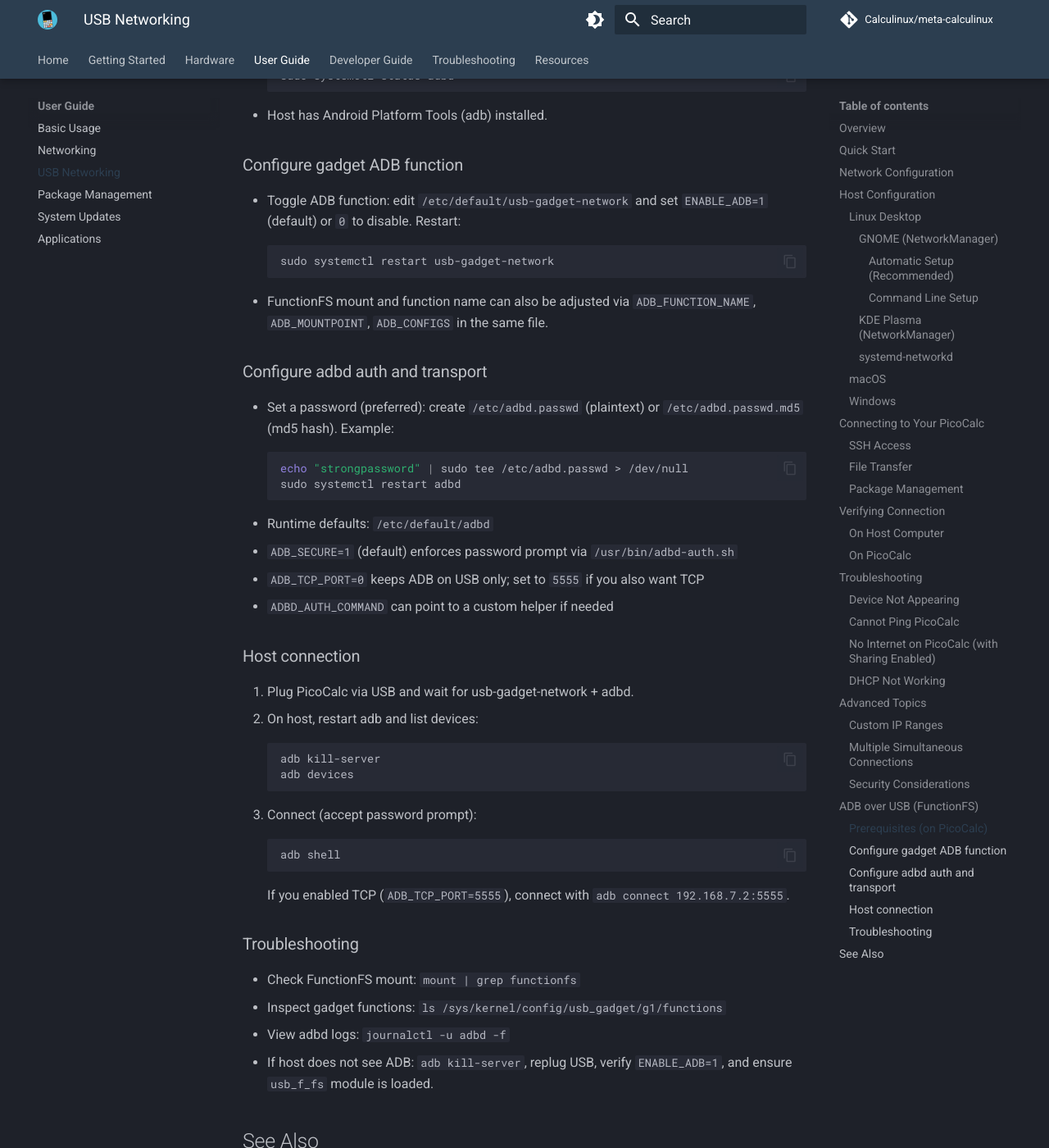
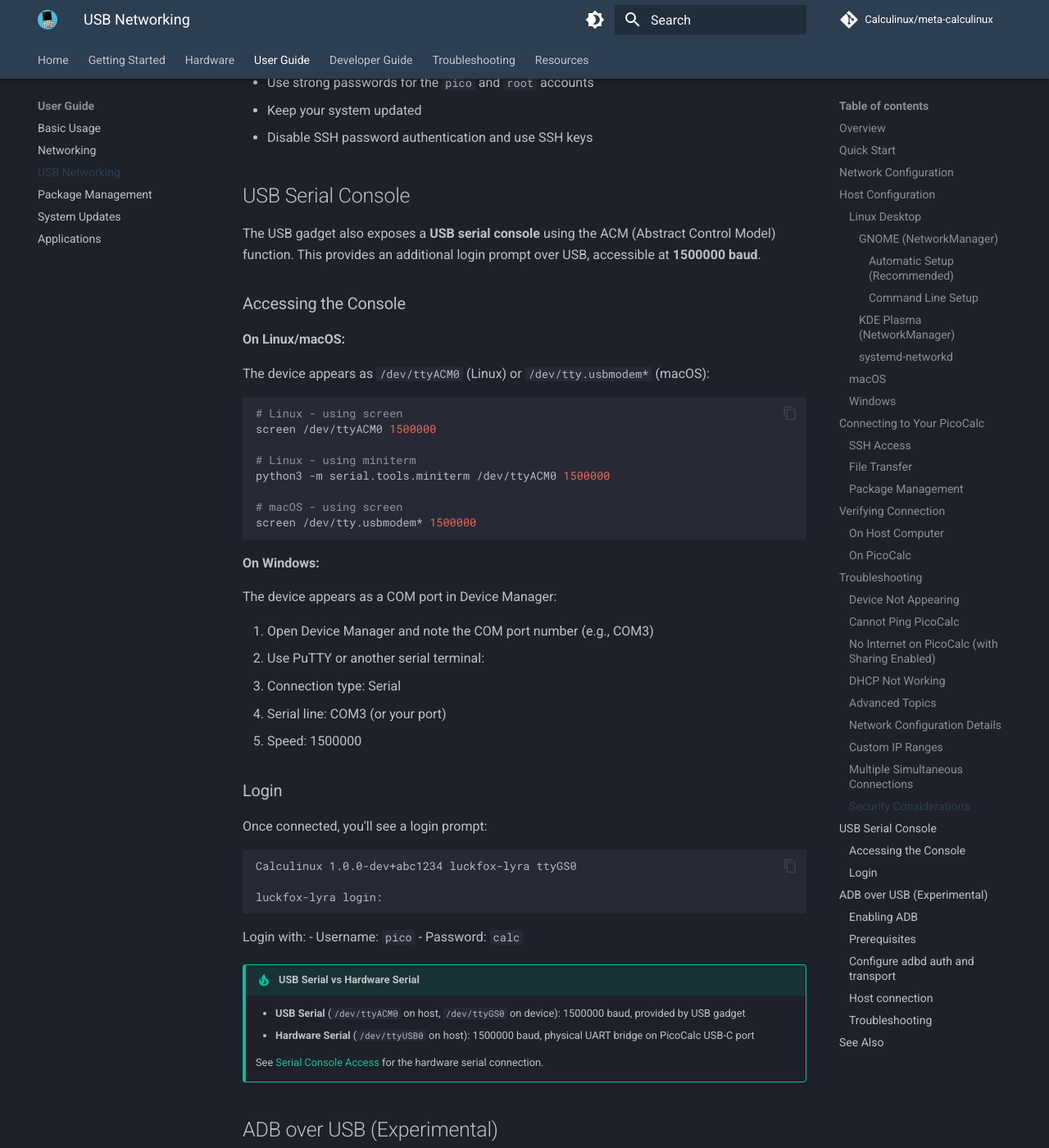
Before and after one commit to Calculinux/docs, an MkDocs documentation site: the page built from docs/user-guide/usb-networking.md, in a window 1280 px wide and 1400 px high, scrolled down 11841 px. Shown: the whole window at 82% size. Built offline with MkDocs 1.6.1 and Material for MkDocs 9.7.7, drawn with Linux system fonts in a browser that asks for light colours; comment, search, counter and statistics services are not loaded; some of the changed text lies outside the part shown.

Commit message:
Update documentation for USB networking and serial console access

````diff
--- a/docs/user-guide/usb-networking.md
+++ b/docs/user-guide/usb-networking.md
@@ -439,11 +439,35 @@
 
 4. **Fallback to static IP** - PicoCalc will use 192.168.7.2 if DHCP fails
 
-## Advanced Topics
+### Advanced Topics
+
+### Network Configuration Details
+
+The PicoCalc uses **dual IP addressing** for maximum compatibility:
+
+- **Static IP**: `192.168.7.2/24` - Always available as a fallback
+- **DHCP**: Automatically acquires an IP when the host provides DHCP (via internet sharing)
+
+This configuration is handled by systemd-networkd and is defined in `/lib/systemd/network/usb0.network`:
+
+```ini
+[Match]
+Name=usb0
+
+[Network]
+Address=192.168.7.2/24
+DHCP=yes
+```
+
+When internet sharing is enabled on the host:
+- The PicoCalc will acquire a second IP via DHCP (e.g., `10.42.0.247/24` on Linux)
+- The static IP `192.168.7.2` remains active
+- Internet traffic uses the DHCP-assigned gateway
+- You can SSH to either IP address
 
 ### Custom IP Ranges
 
-To use a different IP range, you'll need to modify files on the PicoCalc:
+To use a different static IP range:
 
 1. Edit `/lib/systemd/network/usb0.network`:
    ```ini
@@ -455,15 +479,13 @@
    DHCP=yes
    ```
 
-2. Edit `/usr/bin/usb-gadget-network.sh` and change the IP in the script:
+2. Restart systemd-networkd:
    ```bash
-   ip addr add 10.0.0.2/24 dev usb0
+   sudo systemctl restart systemd-networkd
    ```
 
-3. Restart the service:
-   ```bash
-   sudo systemctl restart usb-gadget-network
-   ```
+!!! note
+    The DHCP-assigned IP is controlled by your host computer's network sharing configuration and cannot be changed on the PicoCalc.
 
 ### Multiple Simultaneous Connections
 
@@ -486,32 +508,87 @@
 - Keep your system updated
 - Disable SSH password authentication and use SSH keys
 
-## ADB over USB (FunctionFS)
+## USB Serial Console
+
+The USB gadget also exposes a **USB serial console** using the ACM (Abstract Control Model) function. This provides an additional login prompt over USB, accessible at **1500000 baud**.
+
+### Accessing the Console
+
+**On Linux/macOS:**
+
+The device appears as `/dev/ttyACM0` (Linux) or `/dev/tty.usbmodem*` (macOS):
+
+```bash
+# Linux - using screen
+screen /dev/ttyACM0 1500000
+
+# Linux - using miniterm
+python3 -m serial.tools.miniterm /dev/ttyACM0 1500000
+
+# macOS - using screen
+screen /dev/tty.usbmodem* 1500000
+```
+
+**On Windows:**
+
+The device appears as a COM port in Device Manager:
+
+1. Open Device Manager and note the COM port number (e.g., COM3)
+2. Use PuTTY or another serial terminal:
+   - Connection type: Serial
+   - Serial line: COM3 (or your port)
+   - Speed: 1500000
+
+### Login
+
+Once connected, you'll see a login prompt:
+
+```
+Calculinux 1.0.0-dev+abc1234 luckfox-lyra ttyGS0
+
+luckfox-lyra login:
+```
+
+Login with:
+- Username: `pico`
+- Password: `calc`
+
+!!! tip "USB Serial vs Hardware Serial"
+    - **USB Serial** (`/dev/ttyACM0` on host, `/dev/ttyGS0` on device): 1500000 baud, provided by USB gadget
+    - **Hardware Serial** (`/dev/ttyUSB0` on host): 1500000 baud, physical UART bridge on PicoCalc USB-C port
+
+    See [Serial Console Access](../hardware/serial/console-access.md) for the hardware serial connection.
+
+## ADB over USB (Experimental)
+
+!!! warning "Currently Disabled by Default"
+    ADB support is included but **disabled by default** due to initialization complexity. The FunctionFS interface used by ADB requires special setup where the userspace daemon must be running before the gadget function can be bound.
 
 Calculinux can expose ADB over the same USB gadget using FunctionFS. This runs a patched
 adbd that works without Android, mounted via ConfigFS. This was ported from Luckfox's
 buildroot SDK and the patches were updated to a newer version of adbd to support more
 modern OpenSSL libraries.
 
-### Prerequisites (on PicoCalc)
+### Enabling ADB
 
-- usb-gadget-network service enabled (default):
+To enable ADB (advanced users):
+
+1. Edit `/etc/default/usb-gadget-network` and set `ENABLE_ADB=1`
+2. Ensure the adbd service will start before the gadget binds:
    ```bash
-   sudo systemctl status usb-gadget-network
+   sudo systemctl enable adbd
+   sudo systemctl start adbd
    ```
-- adbd service enabled (default):
-   ```bash
-   sudo systemctl status adbd
-   ```
-- Host has Android Platform Tools (adb) installed.
-
-### Configure gadget ADB function
-
-- Toggle ADB function: edit `/etc/default/usb-gadget-network` and set `ENABLE_ADB=1` (default) or `0` to disable. Restart:
+3. Restart the USB gadget:
    ```bash
    sudo systemctl restart usb-gadget-network
    ```
-- FunctionFS mount and function name can also be adjusted via `ADB_FUNCTION_NAME`, `ADB_MOUNTPOINT`, `ADB_CONFIGS` in the same file.
+
+### Prerequisites
+
+- Host has Android Platform Tools (adb) installed
+- usb-gadget-network service enabled
+- adbd service running **before** the USB gadget binds
 
 ### Configure adbd auth and transport
 
@@ -527,7 +604,7 @@
 
 ### Host connection
 
-1. Plug PicoCalc via USB and wait for usb-gadget-network + adbd.
+1. Plug PicoCalc via USB and wait for usb-gadget-network + adbd
 2. On host, restart adb and list devices:
     ```bash
     adb kill-server
````
Also changed, not shown: other parts of docs/user-guide/usb-networking.md (+1 -1 lines), docs/developer/overview.md (+1 -1 lines), docs/getting-started/first-boot.md (+31 -0 lines), docs/getting-started/overview.md (+2 -0 lines), docs/hardware/serial/console-access.md (+3 -0 lines), 1 other file.
